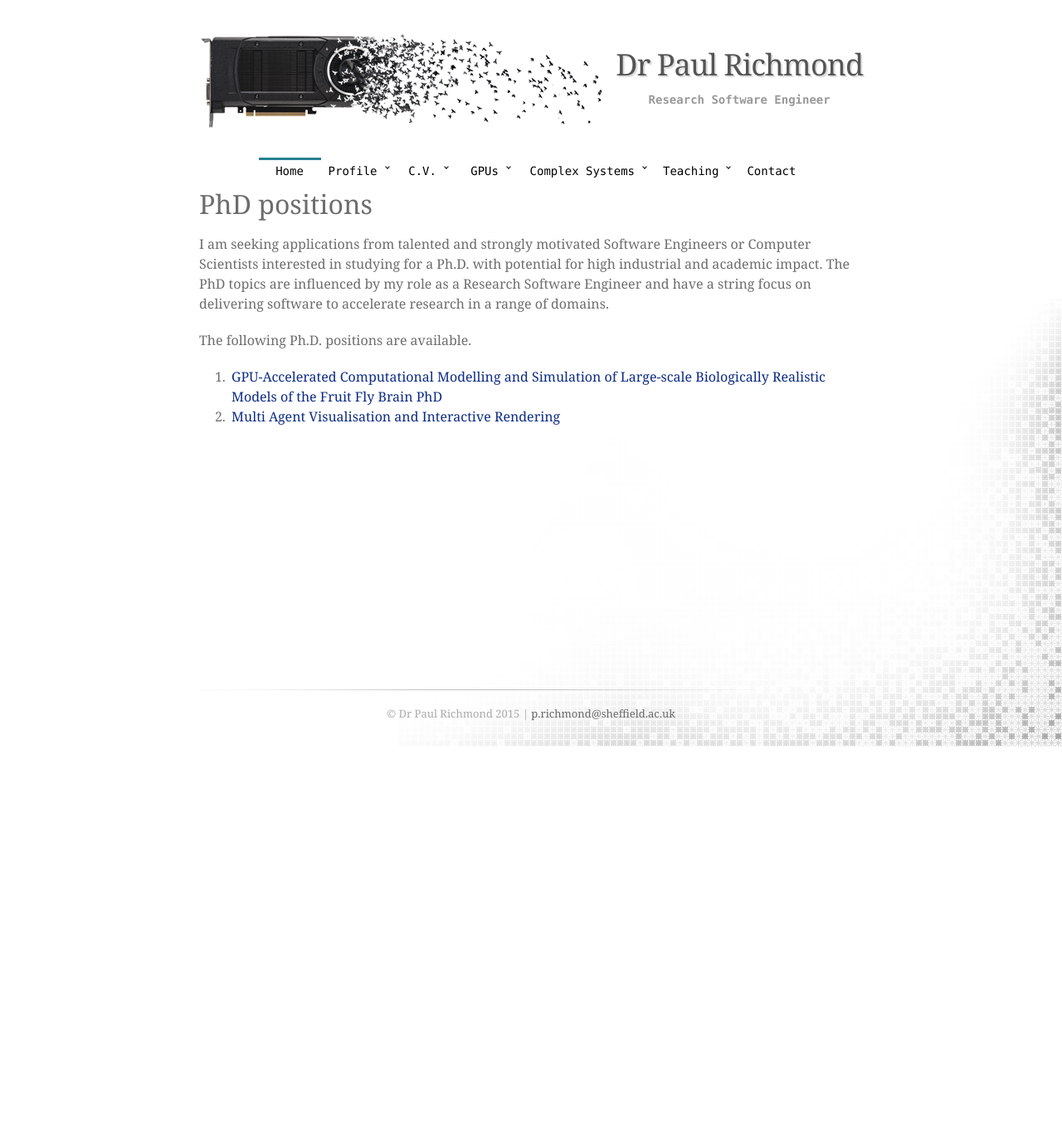
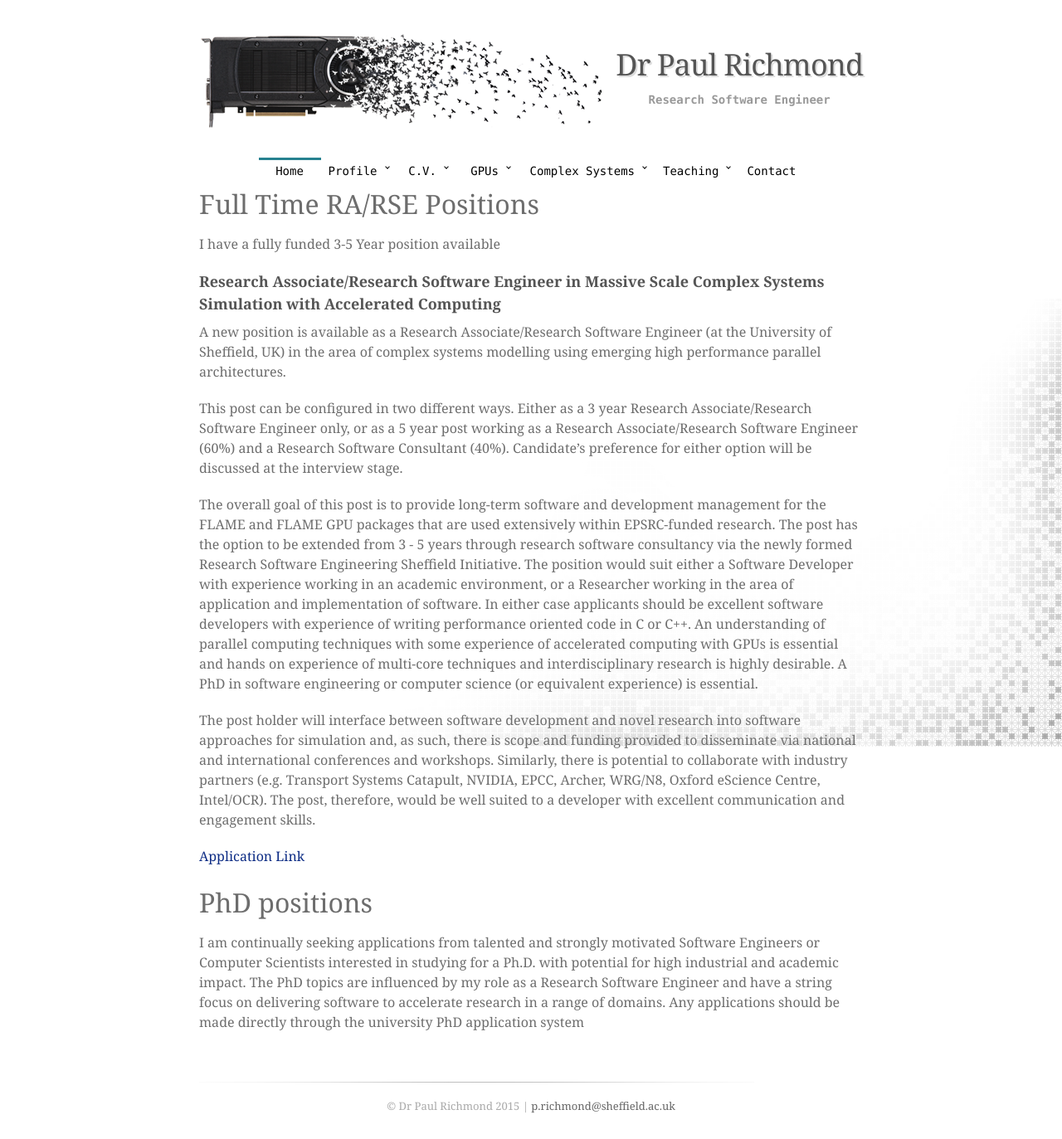
Before and after one commit to mondus/mondus.github.io, a Jekyll site: the page built from teaching/positions/index.md, in a window 1280 px wide. Shown: the whole page at 83% size. Built offline with Jekyll 4.4.1, drawn with Linux system fonts in a browser that asks for light colours; nearby versions of some CDN libraries; some web fonts are replaced; before the commit the page ends 900 px from its top, so only the background shows below that.

Commit message:
Update index.md

```diff
--- a/teaching/positions/index.md
+++ b/teaching/positions/index.md
@@ -3,11 +3,22 @@ title: Dr Paul Richmond - PhD and RA Positions Available
 layout: homepage
 ---
 
+# Full Time RA/RSE Positions
+
+I have a fully funded 3-5 Year position available
+
+### Research Associate/Research Software Engineer in Massive Scale Complex Systems Simulation with Accelerated Computing
+
+A new position is available as a Research Associate/Research Software Engineer (at the University of Sheffield, UK) in the area of complex systems modelling using emerging high performance parallel architectures.
+
+This post can be configured in two different ways. Either as a 3 year Research Associate/Research Software Engineer only, or as a 5 year post working as a Research Associate/Research Software Engineer (60%) and a Research Software Consultant (40%). Candidate’s preference for either option will be discussed at the interview stage.
+
+The overall goal of this post is to provide long-term software and development management for the FLAME and FLAME GPU packages that are used extensively within EPSRC-funded research. The post has the option to be extended from 3 - 5 years through research software consultancy via the newly formed Research Software Engineering Sheffield Initiative. The position would suit either a Software Developer with experience working in an academic environment, or a Researcher working in the area of application and implementation of software. In either case applicants should be excellent software developers with experience of writing performance oriented code in C or C++. An understanding of parallel computing techniques with some experience of accelerated computing with GPUs is essential and hands on experience of multi-core techniques and interdisciplinary research is highly desirable. A PhD in software engineering or computer science (or equivalent experience) is essential.
+
+The post holder will interface between software development and novel research into software approaches for simulation and, as such, there is scope and funding provided to disseminate via national and international conferences and workshops. Similarly, there is potential to collaborate with industry partners (e.g. Transport Systems Catapult, NVIDIA, EPCC, Archer, WRG/N8, Oxford eScience Centre, Intel/OCR). The post, therefore, would be well suited to a developer with excellent communication and engagement skills.
+
+[Application Link](https://goo.gl/1PhJAq)
+
 # PhD positions
 
-I am seeking applications from talented and strongly motivated Software Engineers or Computer Scientists interested in studying for a Ph.D. with potential for high industrial and academic impact. The PhD topics are influenced by my role as a Research Software Engineer and have a string focus on delivering software to accelerate research in a range of domains.
-
-The following Ph.D. positions are available.
-
-1. [GPU-Accelerated Computational Modelling and Simulation of Large-scale Biologically Realistic Models of the Fruit Fly Brain PhD](./bbsrc)
-2. [Multi Agent Visualisation and Interactive Rendering](./visualisation)
+I am continually seeking applications from talented and strongly motivated Software Engineers or Computer Scientists interested in studying for a Ph.D. with potential for high industrial and academic impact. The PhD topics are influenced by my role as a Research Software Engineer and have a string focus on delivering software to accelerate research in a range of domains. Any applications should be made directly through the university PhD application system
```
